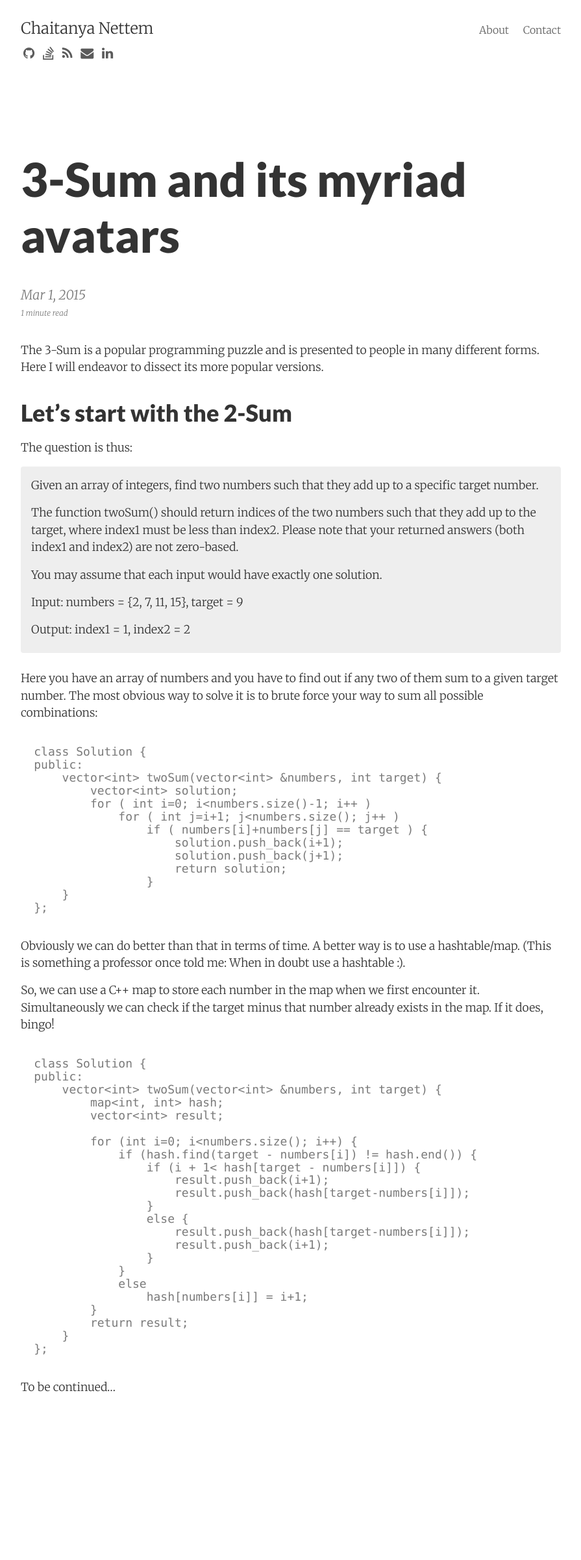
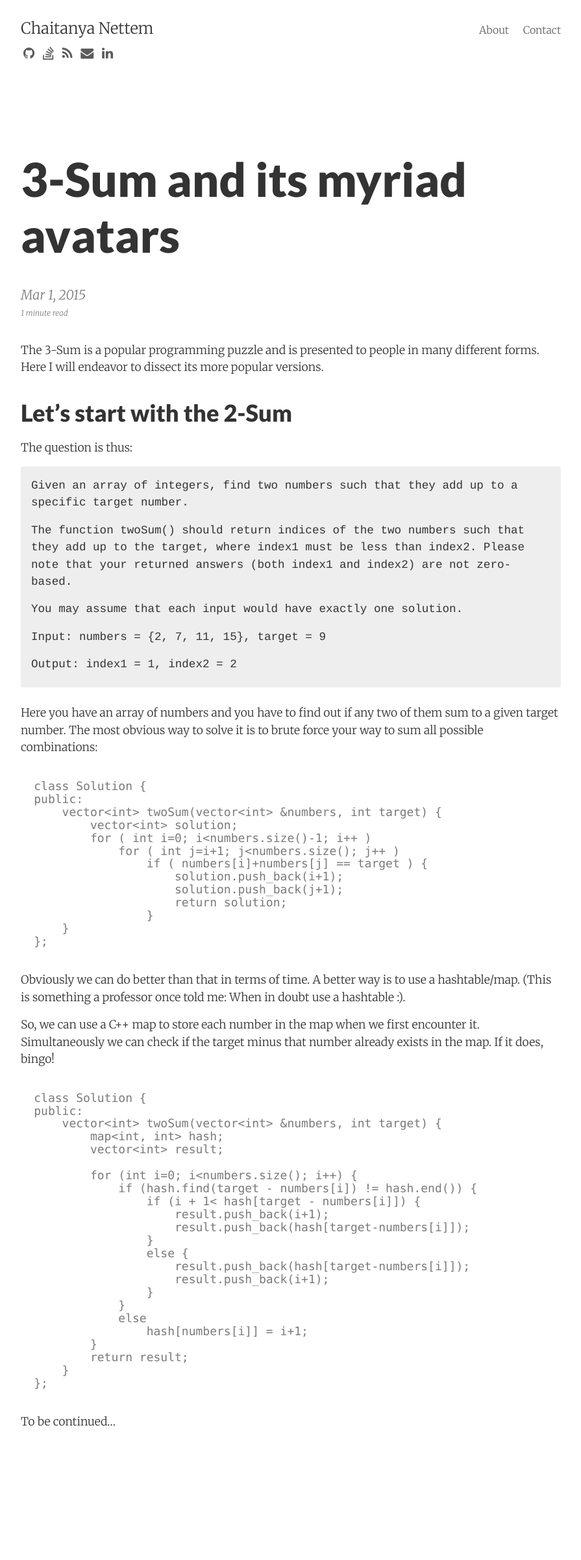
Before and after one commit to chaitanyanettem/chaitanyanettem.github.com, a Jekyll site: the page built from _posts/2015-03-01-3sum-variate.md, in a window 1280 px wide. Shown: the whole page at 65% size, without its empty margins (192-1087 px from the left). Built offline with Jekyll 4.4.1, drawn with Linux system fonts in a browser that asks for light colours; nearby versions of some CDN libraries; Markdown is read by kramdown in place of the engine named in the settings; before the commit the page ends 2349 px from its top, so only the background shows below that.

Commit message:
changed font

```diff
--- a/_posts/2015-03-01-3sum-variate.md
+++ b/_posts/2015-03-01-3sum-variate.md
@@ -13,7 +13,7 @@ The 3-Sum is a popular programming puzzle and is presented to people in many dif
 
 The question is thus:
 
-<div class="bg-light-gray rounded-para">
+<div class="bg-light-gray rounded-para" style="font-family: Courier">
 
 <p>Given an array of integers, find two numbers such that they add up to a specific target number.</p>
 
```
Also changed, not shown: 2 other files.
